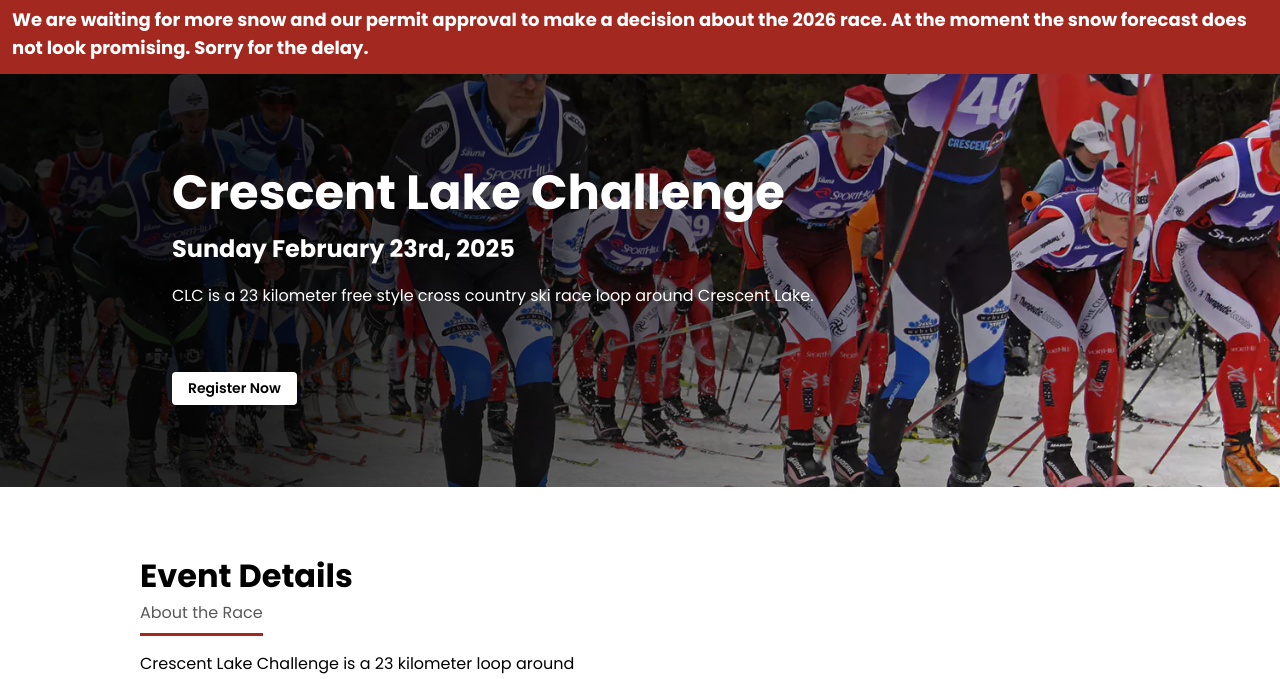
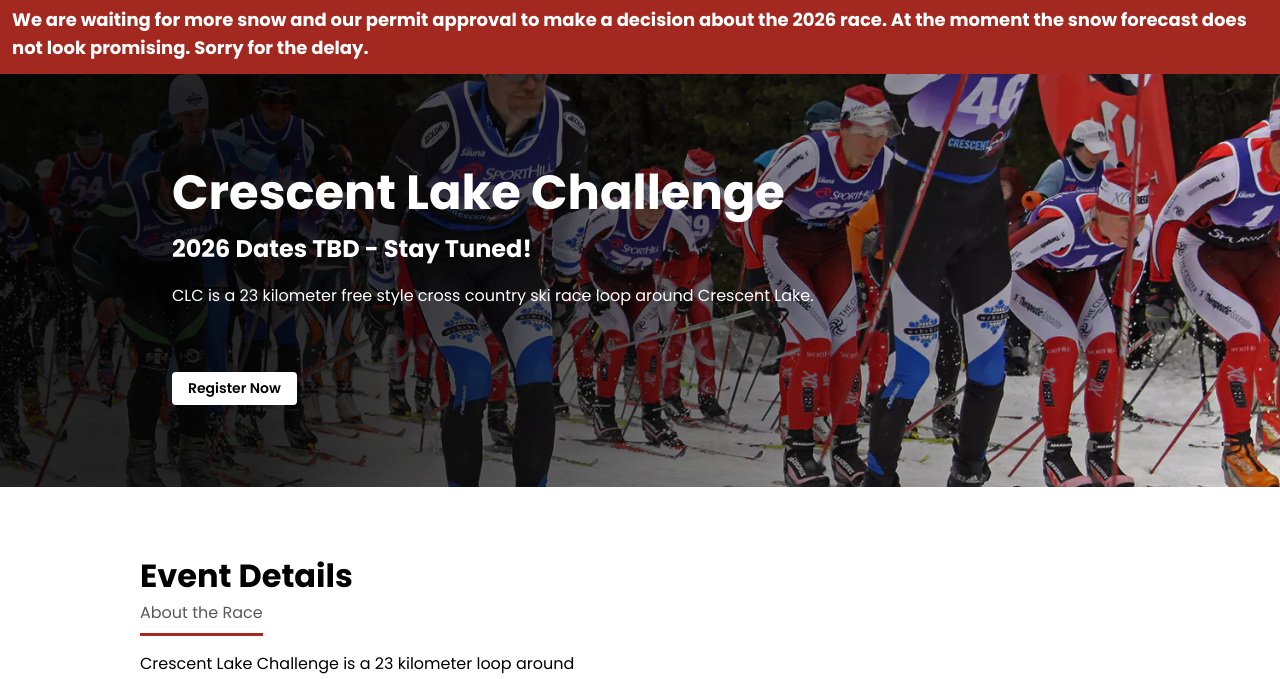
Before and after one commit to 541joehill/crescent-lake-challenge, a website built with Parcel: page index.html in a window 1280 px wide. Shown: the part 113-792 px from the top of the page. Built offline with nearby package versions, Linux system fonts and the light colour scheme.

Commit message:
Update index.html

```diff
--- a/index.html
+++ b/index.html
@@ -178,7 +178,7 @@
                   <span>Crescent Lake</span>
                   <span>Challenge</span>
                 </h1>
-                <h2 style="color:white;">Sunday February 23rd, 2025</h2>
+                <h2 style="color:white;">2026 Dates TBD - Stay Tuned!</h2>
                 <span class="landing-page-text09">
                   <span>
                     CLC is a 23 kilometer free style cross country ski race loop
```
